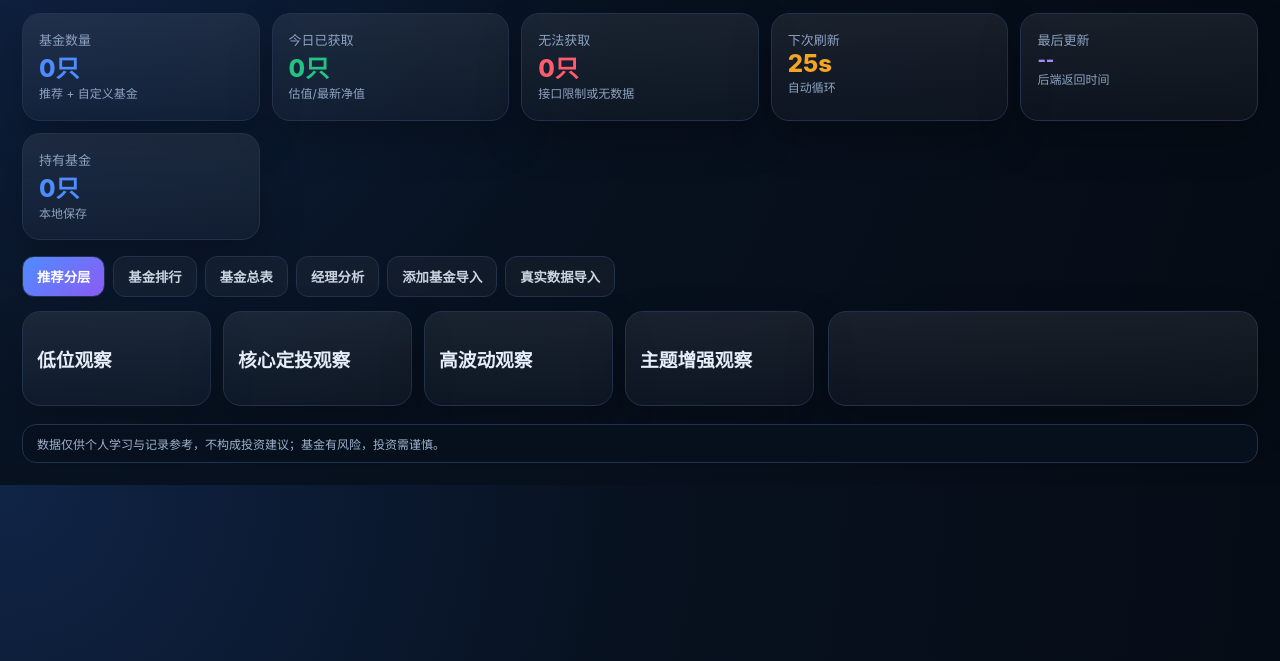
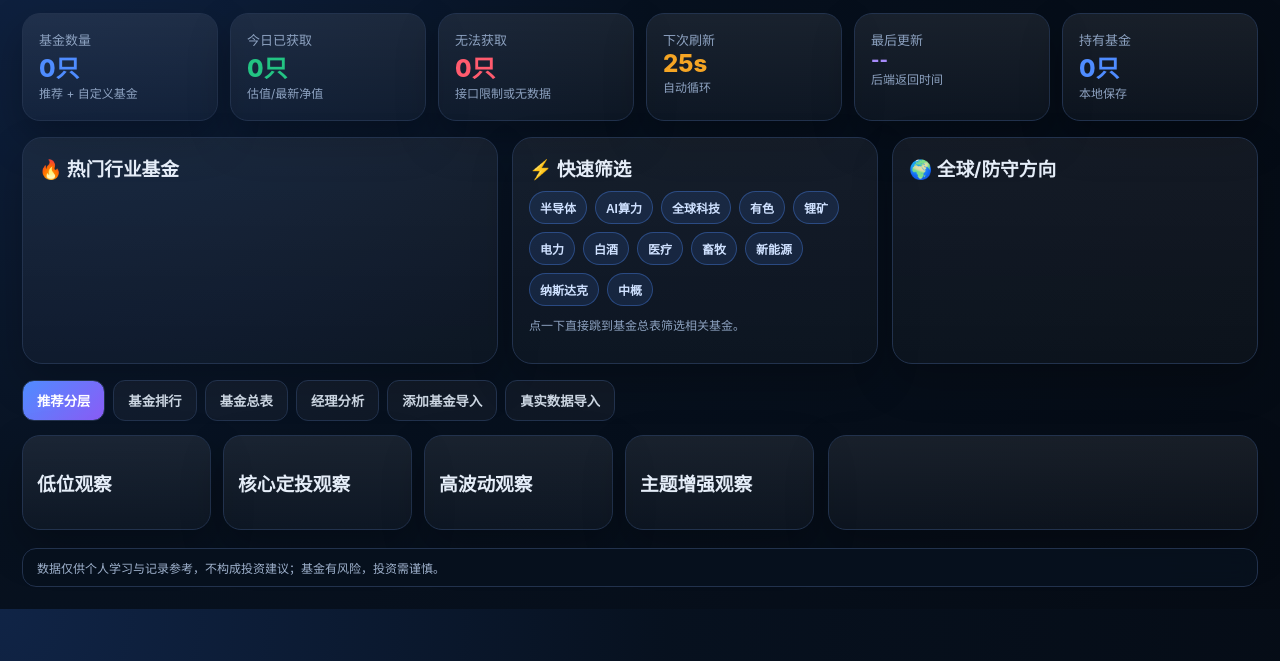
Before and after one commit to tan520888/world-tour, a website: page index.html in a window 1280 px wide. Shown: the part 139-800 px from the top of the page. Drawn offline with Linux system fonts and the light colour scheme; no server answers.

Commit message:
Load V18 top hub and V19 accurate chart

```diff
--- a/index.html
+++ b/index.html
@@ -10,6 +10,8 @@
 <link rel="stylesheet" href="/v14.css" />
 <link rel="stylesheet" href="/v15.css" />
 <link rel="stylesheet" href="/v16.css" />
+<link rel="stylesheet" href="/v18.css" />
+<link rel="stylesheet" href="/v19.css" />
 </head>
 <body>
 <div class="app">
@@ -155,5 +157,7 @@
 <script src="/patch-v15.js"></script>
 <script src="/patch-v16.js"></script>
 <script src="/patch-v17.js"></script>
+<script src="/patch-v18.js"></script>
+<script src="/patch-v19.js"></script>
 </body>
 </html>
```
